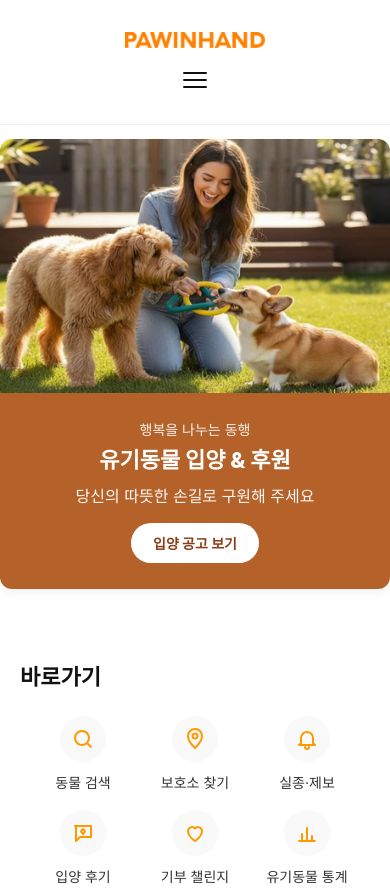
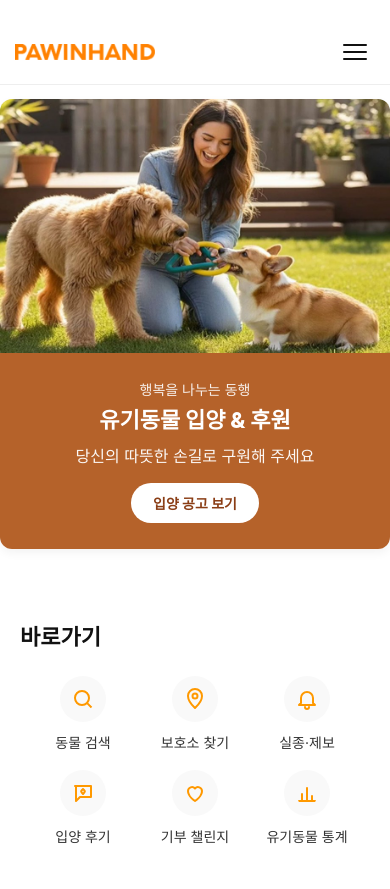
Before and after one commit to lym-bin/lym-bin.github.io, a plain HTML site: page index.html in a window 390 px wide. Shown: the top 889 px of the page. Drawn offline with Linux system fonts and the light colour scheme; no server answers; a web font is replaced by a local one.

Commit message:
fix: 1024px 이하 index 헤더 메뉴가 가운데로 좁게 모이는 문제 수정
main.css의 index 전용 .main-container column 덮어쓰기 제거 → common.css 레이아웃과 통일

```diff
--- a/css/main.css
+++ b/css/main.css
@@ -635,15 +635,6 @@
 /* ==========================================
    메인 페이지 반응형 (1024px or 769px)
    ========================================== */
-/* 태블릿 화면 (너비 1024 이하일때) */
-@media screen and (max-width: 1024px) {
-  .main-container {
-    flex-direction: column;
-    gap: 12px;
-    padding: 12px 15px;
-    align-items: center;
-  }
-}
 /* 태블릿 이하: 배너 문구 크기 축소 + 카드 그리드 열 수 축소 */
 @media screen and (max-width: 1024px) {
   .banner-title {
```
